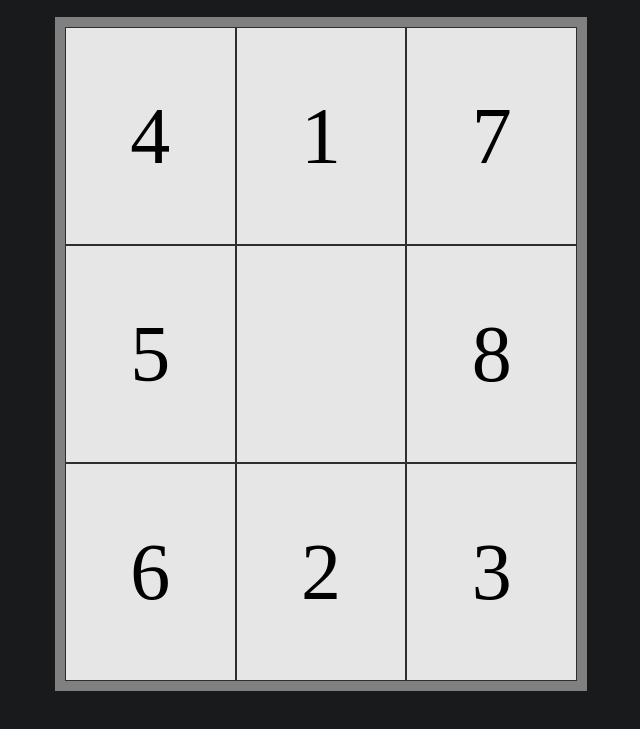
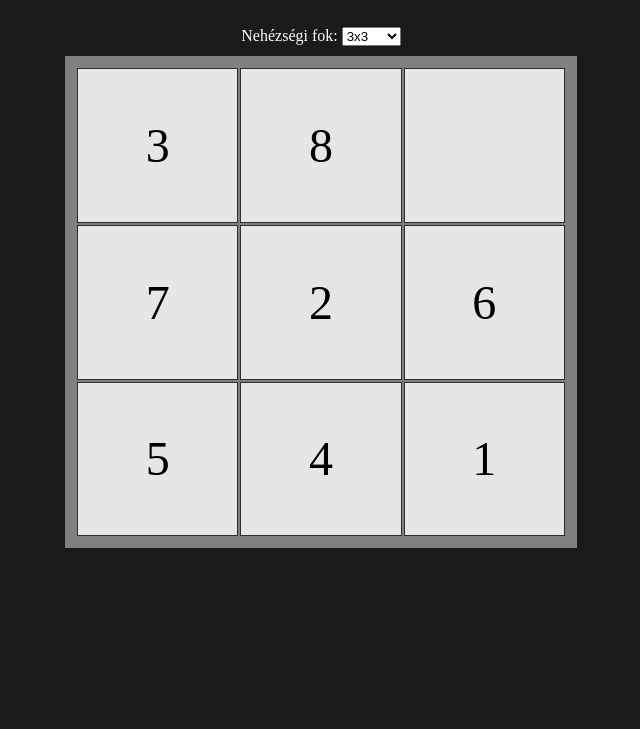
Before and after one commit to ZakarBalint/sliding_puzzle, a plain HTML site: page index.html in a window 1280 px wide. Shown: the part 57-786 px from the top of the page, without its empty margins (319-959 px from the left). Drawn offline with Linux system fonts and the light colour scheme.

Commit message:
váltható méret

```diff
--- a/index.html
+++ b/index.html
@@ -10,17 +10,33 @@
 </head>
 <body>
     <h1>Sliding puzzle</h1>
-    <div class="grid-container" id="tabla">
-        <div class="grid-item"></div>
-        <div class="grid-item"></div>
-        <div class="grid-item"></div>
-        <div class="grid-item"></div>
-        <div class="grid-item"></div>
-        <div class="grid-item"></div>
-        <div class="grid-item"></div>
-        <div class="grid-item"></div>
-        <div class="grid-item"></div>
+
+    <div id="difficulty_select_div">
+        Nehézségi fok:
+        <select id="difficulty_select">
+            <option value="2">2x2</option>
+            <option value="3" selected>3x3</option>
+            <option value="4">4x4</option>
+            <option value="5">5x5</option>
+            <option value="6">6x6</option>
+            <option value="7">7x7</option>
+            <option value="8">8x8</option>
+            <option value="9">9x9</option>
+            <option value="10">10x10</option>
+            <option value="11">11x11</option>
+            <option value="12">12x12</option>
+            <option value="13">13x13</option>
+            <option value="14">14x14</option>
+            <option value="15">15x15</option>
+        </select>
     </div>
+
+    <div>
+        <table class="table-container" id="tabla">
+
+        </table>
+    </div>
+
     <div id="win_div">
         <h1>Kirakva!</h1>
         <p id="num_moves">Lépés számok: </p>
--- a/script.js
+++ b/script.js
@@ -1,17 +1,43 @@
-let puzzle_array = [1,2,3,4,5,6,7,8,' '];
-const sorted_array = [1,2,3,4,5,6,7,8,' '];
-let width = 3;
+let puzzle_array = [];
+let sorted_array = [];
 let moves = 0;
 
-do
+const difficulty_select = document.getElementById("difficulty_select");
+
+let width = parseInt(difficulty_select.value);
+fillArray();
+
+difficulty_select.addEventListener("change", function() {
+    width = parseInt(difficulty_select.value);
+
+    sorted_array = [];
+    puzzle_array = [];
+
+    console.log(sorted_array, puzzle_array);
+
+    fillArray();
+})
+
+function fillArray()
 {
+    for(let i = 1; i <= (width * width); i++)
+    {
+        if(i == (width * width))
+        {
+            sorted_array.push(' ');
+        }
+        else
+        {
+            sorted_array.push(i);
+        }
+    }
+
+    puzzle_array = [...sorted_array];
+
     shuffle();
 }
-while(!isPuzzleSolveable(puzzle_array));
 
 //puzzle_array = [1,2,3,4,5,6,7,' ',8]
-
-display();
 
 function shuffle()
 {
@@ -20,6 +46,15 @@ function shuffle()
         let randomIndex = Math.floor(Math.random() * (i + 1));
 
         [puzzle_array[i], puzzle_array[randomIndex]] = [puzzle_array[randomIndex], puzzle_array[i]]
+    }
+
+    if(isPuzzleSolveable(puzzle_array))
+    {
+        display();
+    }
+    else
+    {
+        shuffle();
     }
 }
 
@@ -61,7 +96,22 @@ function isPuzzleSolveable(puzzle)
 
 function display()
 {
-    var mezok = document.querySelectorAll("#tabla div");
+    var tabla = document.getElementById("tabla");
+    var ki = ""
+
+    for(let i = 0; i < width; i++)
+    {
+        ki += "<tr>"
+        for(let j = i * width; j < ((i * width) + width); j++)
+        {
+            ki += "<td class='table-item'>" + puzzle_array[j] + "</td>"
+        }
+        ki += "</tr>"
+    }
+
+    tabla.innerHTML = ki;
+
+    var mezok = document.querySelectorAll("#tabla td");
 
     for(let i = 0; i < mezok.length; i++)
     {
@@ -94,7 +144,7 @@ function movePuzzle()
 function isPuzzleMoveable(selected_puzzle_index, empty_puzzle_index)
 {
     if(selected_puzzle_index + 1 == empty_puzzle_index || selected_puzzle_index - 1 == empty_puzzle_index ||
-        selected_puzzle_index + 3 == empty_puzzle_index || selected_puzzle_index - 3 == empty_puzzle_index)
+        selected_puzzle_index + width == empty_puzzle_index || selected_puzzle_index - width == empty_puzzle_index)
         {
             return true;
         }
--- a/style.css
+++ b/style.css
@@ -4,24 +4,21 @@ body
     color: white;
 }
 
-.grid-container {
-    display: grid;
-    grid-template-columns: auto auto auto;
+.table-container {
     background-color: gray;
     padding: 10px;
-    width: 40vw;
-    aspect-ratio: 1;
+    width: 40svw;
     margin: auto;
+    aspect-ratio: 1 / 1;
 }
 
-.grid-item {
+.table-item {
     background-color: rgba(255, 255, 255, 0.8);
     border: 1px solid rgba(0, 0, 0, 0.8);
-    padding: 20px;
-    font-size: 5rem;
+    padding: 10px;
+    font-size: 3rem;
     text-align: center;
     color: black;
-    line-height: 2.2;
 }
 
 h1{
@@ -45,3 +42,9 @@ h1{
 
     display: none;
 }
+
+#difficulty_select_div
+{
+    text-align: center;
+    padding: 10px;
+}
```
